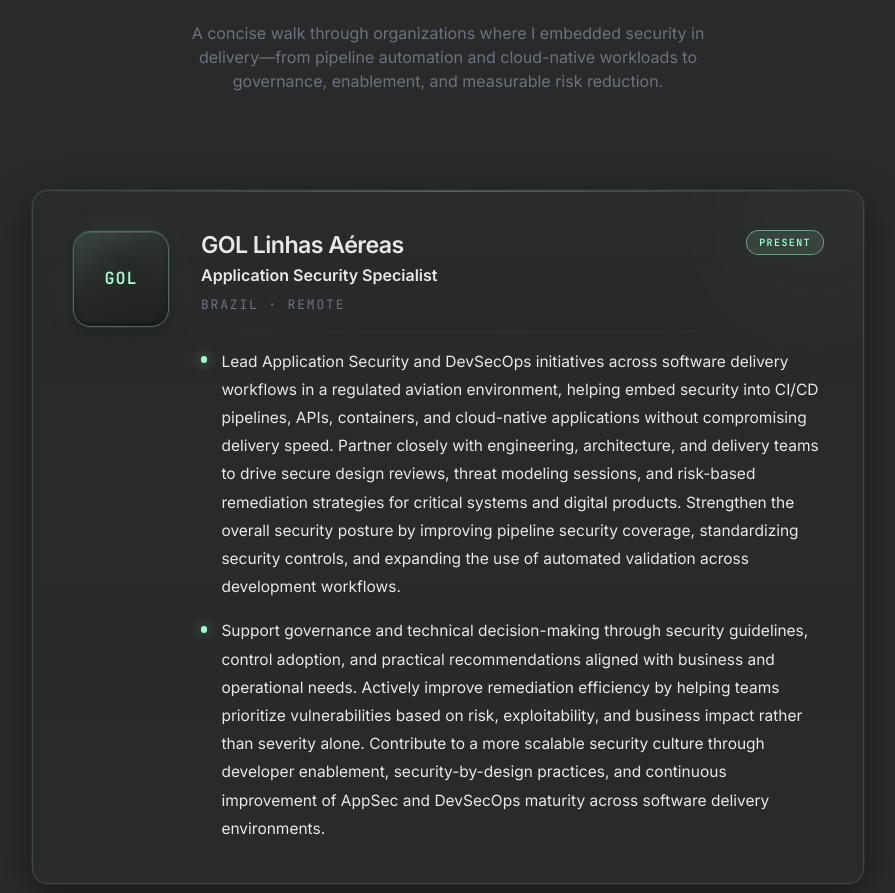
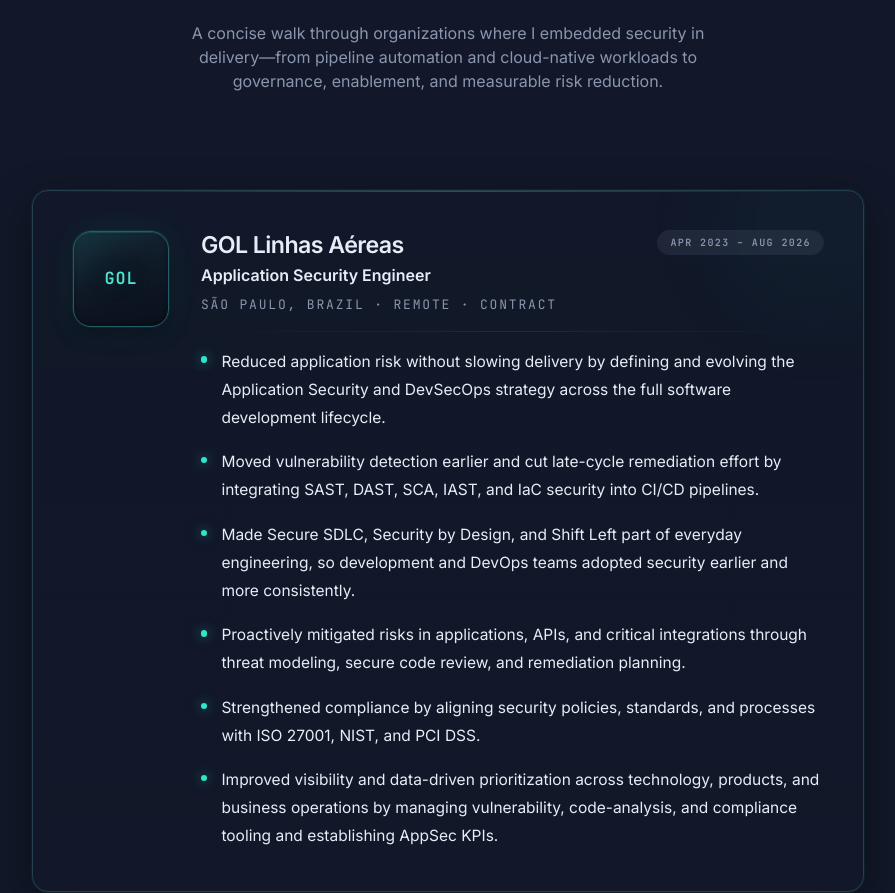
Before and after one commit to lucashgrifoni/lucashgrifoni, an Astro site: page / in a window 1280 px wide. Shown: the part 1907-2800 px from the top of the page, without its empty margins (192-1087 px from the left). Built offline with nearby package versions, Linux system fonts and the light colour scheme; Astro itself is replaced by a stand-in of ours; animation ran at ten frames a second.

Commit message:
feat: new color palette and experiences mirrored from LinkedIn
- Palette: deep navy background, teal accent (#2ee6c9), violet secondary (#9d7bff)
- Experiences now match LinkedIn (roles, periods, locations); descriptions lead with impact

```diff
--- a/src/data/experiences.ts
+++ b/src/data/experiences.ts
@@ -7,6 +7,7 @@ export interface Experience {
   location: string;
   arrangement: string;
   status: ExperienceStatus;
+  /** Period as shown on LinkedIn, e.g. "Apr 2023 – Aug 2026". */
   statusLabel: string;
   /** Add PNG under public/ (e.g. assets/experience-logos/gol.png) when available */
   logoSrc?: string;
@@ -14,117 +15,113 @@ export interface Experience {
   paragraphs: string[];
 }
 
+// Mirrors the Experience section on LinkedIn (company, role, period, location, employment type).
+// Descriptions lead with impact and use only facts stated there.
 export const experiences: Experience[] = [
   {
     id: 'gol',
     company: 'GOL Linhas Aéreas',
-    role: 'Application Security Specialist',
-    location: 'Brazil',
-    arrangement: 'Remote',
-    status: 'present',
-    statusLabel: 'Present',
+    role: 'Application Security Engineer',
+    location: 'São Paulo, Brazil',
+    arrangement: 'Remote · Contract',
+    status: 'past',
+    statusLabel: 'Apr 2023 – Aug 2026',
     logoAbbr: 'GOL',
     paragraphs: [
-      'Lead Application Security and DevSecOps initiatives across software delivery workflows in a regulated aviation environment, helping embed security into CI/CD pipelines, APIs, containers, and cloud-native applications without compromising delivery speed. Partner closely with engineering, architecture, and delivery teams to drive secure design reviews, threat modeling sessions, and risk-based remediation strategies for critical systems and digital products. Strengthen the overall security posture by improving pipeline security coverage, standardizing security controls, and expanding the use of automated validation across development workflows.',
-      'Support governance and technical decision-making through security guidelines, control adoption, and practical recommendations aligned with business and operational needs. Actively improve remediation efficiency by helping teams prioritize vulnerabilities based on risk, exploitability, and business impact rather than severity alone. Contribute to a more scalable security culture through developer enablement, security-by-design practices, and continuous improvement of AppSec and DevSecOps maturity across software delivery environments.',
-    ],
-  },
-  {
-    id: 'b3-digitas',
-    company: 'B3 Digitas',
-    role: 'DevSecOps Engineer',
-    location: 'Brazil',
-    arrangement: 'Remote',
-    status: 'past',
-    statusLabel: 'Past role',
-    logoAbbr: 'B3',
-    paragraphs: [
-      'Led DevSecOps and security engineering initiatives for digital financial products in highly regulated, fast-moving, and innovation-driven environments. Embedded security controls into CI/CD workflows, infrastructure pipelines, and application delivery processes through automation, secure development practices, and control orchestration. Worked across cloud, APIs, containers, and delivery architecture to improve resilience, reduce operational security gaps, and strengthen engineering confidence in secure releases.',
-      'Supported teams in adopting more mature DevSecOps patterns by integrating validation gates, secure configuration practices, and pipeline-focused security checks into day-to-day delivery. Partnered with technical stakeholders to align security initiatives with product velocity, compliance expectations, and platform reliability goals. Helped build a stronger security foundation by turning security into an operational enabler rather than a late-stage blocker.',
-    ],
-  },
-  {
-    id: 'ignit',
-    company: 'Ignít',
-    role: 'Application Security Specialist',
-    location: 'Europe',
-    arrangement: 'Remote',
-    status: 'past',
-    statusLabel: 'Past role',
-    logoAbbr: 'IG',
-    paragraphs: [
-      'Designed and strengthened Application Security and DevSecOps practices across the software lifecycle in distributed engineering environments with cross-functional and remote collaboration. Conducted threat modeling, secure code reviews, and offensive and defensive validations for web, mobile, and API applications, helping identify design weaknesses and implementation risks earlier in the lifecycle. Supported the evolution of secure development maturity by combining technical assessments with governance, measurement, enablement, and compliance-aligned improvements.',
-      'Worked closely with engineering teams to make security practices more practical, repeatable, and better integrated into delivery routines. Helped teams improve remediation quality and decision-making through clearer prioritization, better technical guidance, and stronger alignment between security and delivery outcomes. Contributed to the development of a more measurable and sustainable AppSec posture across products and engineering workflows.',
-    ],
-  },
-  {
-    id: 'algar',
-    company: 'Algar Telecom',
-    role: 'Application Security Specialist',
-    location: 'Brazil',
-    arrangement: 'Remote',
-    status: 'past',
-    statusLabel: 'Past role',
-    logoAbbr: 'AL',
-    paragraphs: [
-      'Led Application Security strategy and implementation across development, architecture, and operations teams in a large-scale telecommunications environment with broad technical complexity and delivery demands. Integrated SAST, DAST, SCA, and IAST into CI/CD workflows while promoting Security by Design and Shift Left practices across software development and solution architecture discussions. Worked to improve engineering maturity by defining standards, supporting control adoption, and guiding teams on how to build and operate applications more securely from the start.',
-      'Partnered with technical teams to reduce application risk, increase security visibility, and make vulnerability management more actionable and sustainable. Supported secure delivery by bringing security reviews, tooling, and governance closer to engineering execution. Helped establish stronger foundations for continuous security adoption across multiple teams and delivery streams.',
+      'Reduced application risk without slowing delivery by defining and evolving the Application Security and DevSecOps strategy across the full software development lifecycle.',
+      'Moved vulnerability detection earlier and cut late-cycle remediation effort by integrating SAST, DAST, SCA, IAST, and IaC security into CI/CD pipelines.',
+      'Made Secure SDLC, Security by Design, and Shift Left part of everyday engineering, so development and DevOps teams adopted security earlier and more consistently.',
+      'Proactively mitigated risks in applications, APIs, and critical integrations through threat modeling, secure code review, and remediation planning.',
+      'Strengthened compliance by aligning security policies, standards, and processes with ISO 27001, NIST, and PCI DSS.',
+      'Improved visibility and data-driven prioritization across technology, products, and business operations by managing vulnerability, code-analysis, and compliance tooling and establishing AppSec KPIs.',
     ],
   },
   {
     id: 'trademaster',
     company: 'Trademaster',
-    role: 'Application Security Engineer',
-    location: 'Brazil',
-    arrangement: 'Remote',
+    role: 'Application Security Specialist',
+    location: 'São Paulo, Brazil',
+    arrangement: 'Remote · Full-time',
     status: 'past',
-    statusLabel: 'Past role',
+    statusLabel: 'Nov 2022 – Mar 2023',
     logoAbbr: 'TM',
     paragraphs: [
-      'Advanced secure software development practices and application security improvements across product delivery environments, helping teams strengthen security posture without introducing unnecessary delivery friction. Improved pipeline validation, secure coding practices, and risk mitigation initiatives across engineering workflows by bringing more consistency to how security controls were applied and monitored. Worked closely with development teams to encourage more secure delivery patterns through technical guidance, control implementation, and practical security recommendations.',
-      'Supported the maturation of AppSec routines by helping teams identify weaknesses earlier and respond more effectively to remediation needs. Contributed to a more structured security approach across the lifecycle, balancing implementation quality, speed, and risk reduction. Helped reinforce the idea of security as part of product engineering rather than a separate afterthought.',
+      'Strengthened protection of critical applications, products, and business assets by maturing Application Security practices across the SDLC.',
+      'Made vulnerability identification and remediation more efficient through SAST, DAST, SCA, and IaC assessments.',
+      'Increased the consistency and maturity of security controls by applying OWASP, NIST, OpenSAMM, and ISO 27001 with multidisciplinary teams.',
+      'Expanded shared ownership of secure development by helping drive Security Champions, Security by Design, and DevSecOps initiatives.',
+      'Drove continuous risk reduction by leading vulnerability management, defining metrics, and tracking remediation progress.',
+      'Turned Application Security and pentest findings into actionable remediation plans through technical and executive reports.',
     ],
   },
   {
     id: 'avanade',
     company: 'Avanade',
-    role: 'Senior Application Security Engineer',
-    location: 'Brazil',
-    arrangement: 'Remote',
+    role: 'Senior Application Security Consultant',
+    location: 'São Paulo, Brazil',
+    arrangement: 'Remote · Full-time',
     status: 'past',
-    statusLabel: 'Past role',
+    statusLabel: 'Oct 2021 – Sep 2022',
     logoAbbr: 'AV',
     paragraphs: [
-      'Led secure development and application security initiatives across enterprise environments, partnering with engineering teams throughout different delivery phases to improve software resilience and reduce exposure. Conducted security reviews, application validation activities, and risk-oriented assessments to help identify weaknesses in design, implementation, and operational security controls. Worked with technical teams to improve the security quality of applications through practical guidance, engineering-focused recommendations, and stronger alignment between security expectations and development execution.',
-      'Supported governance and delivery improvements by helping standardize security practices and make remediation efforts more effective and scalable. Acted as a bridge between technical security requirements and real-world software delivery constraints. Helped strengthen enterprise security posture through a combination of technical depth, delivery awareness, and continuous improvement initiatives.',
+      'Enabled a practical, scalable, and business-aligned adoption of Application Security by integrating security into projects across every delivery phase.',
+      'Supported safer technical decisions from the earliest stages through architecture reviews, risk analysis, threat modeling, and security requirements grounded in business rules.',
+      'Improved application resilience by uncovering weaknesses with code review, SAST, SCA, DAST, and Web, Mobile, and API testing.',
+      'Turned findings into feasible fixes by bridging security and engineering, from prioritization to resolution within delivery constraints.',
+      'Helped reduce recurring vulnerabilities through secure coding training and awareness sessions.',
+      'Translated ISO 27001, PCI DSS, and LGPD expectations into actionable security practices.',
     ],
   },
   {
     id: 'kpmg',
     company: 'KPMG',
-    role: 'Mid-Level Cybersecurity Consultant',
-    location: 'Brazil',
-    arrangement: 'Remote',
+    role: 'Mid-level Cyber Security Consultant',
+    location: 'São Paulo, Brazil',
+    arrangement: 'Remote · Full-time',
     status: 'past',
-    statusLabel: 'Past role',
+    statusLabel: 'Jun 2021 – Oct 2021',
     logoAbbr: 'KP',
     paragraphs: [
-      'Delivered cybersecurity assessments focused on governance, risk, compliance, and technical security controls across different client environments and business contexts. Partnered with both technical and business teams to evaluate security posture, identify process and control gaps, and improve alignment between risk findings and remediation priorities. Translated assessment results into structured improvement plans, helping organizations move from point-in-time findings to more sustainable risk reduction actions.',
-      'Contributed to security maturity improvements by connecting technical observations with governance expectations, compliance frameworks, and operational realities. Supported clients in understanding not only what the risks were, but also how to address them in a more organized and business-aware way. Strengthened consulting and analytical capabilities through exposure to diverse environments, stakeholder profiles, and security challenges.',
+      'Gave clients a clear view of their security posture by identifying vulnerabilities, analyzing risk, and recommending improvements aligned with compliance and business priorities.',
+      'Delivered Web, Mobile, and API pentests alongside SAST, DAST, and SCA, with actionable remediation guidance.',
+      'Contributed to measurable risk reduction by guiding teams through remediation and tracking vulnerabilities to closure.',
+      'Equipped technical and leadership audiences to act through reports with risk prioritization and business impact analysis.',
+      'Kept multiple consulting engagements on time and in scope while raising assessment quality with OWASP, NIST, PTES, and MITRE.',
+      'Helped clients adopt more secure delivery through Application Security, DevSecOps, and CI/CD security initiatives.',
+    ],
+  },
+  {
+    id: 'cysource',
+    company: 'CySource',
+    role: 'Cyber Security Monitor',
+    location: 'Israel',
+    arrangement: 'Remote · Part-time',
+    status: 'past',
+    statusLabel: 'Dec 2020 – Aug 2021',
+    logoAbbr: 'CS',
+    paragraphs: [
+      'Accelerated hands-on learning in Web Application Hacking, Infrastructure Hacking, and Malware Analysis by supporting students through practical labs.',
+      'Built safe, realistic lab environments with virtual networks, VMs, and sandboxes for offensive and defensive practice.',
+      'Guided learners through SQL injection, XSS, CSRF, enumeration, and exploitation while reinforcing responsible use of offensive knowledge.',
+      'Improved course quality and engagement by developing training materials and challenges and refining content with instructors.',
+      'Helped students grow in pentesting, vulnerability analysis, and incident investigation through mentoring and continuous feedback.',
     ],
   },
   {
     id: 'mosyle',
     company: 'Mosyle',
     role: 'Security Researcher I',
-    location: 'Brazil',
-    arrangement: 'Remote',
+    location: 'Winter Park, Florida, United States',
+    arrangement: 'Remote · Full-time',
     status: 'past',
-    statusLabel: 'Past role',
+    statusLabel: 'Mar 2021 – Jun 2021',
     logoAbbr: 'MY',
     paragraphs: [
-      'Contributed to security research, technical analysis, and malware-focused investigations across Apple ecosystems, with emphasis on understanding behaviors, patterns, and technical security implications in MacOS and iOS-related contexts. Supported vulnerability analysis and broader technical research activities, helping strengthen the foundation of security assessment, reverse-engineering thinking, and investigative methodology. Worked on analytical activities that improved internal understanding of threats, system behavior, and defensive opportunities.',
-      'Strengthened internal security knowledge through structured technical investigation, research support, and security-oriented analysis across specialized environments. Built stronger fundamentals in research-driven security work by combining curiosity, technical depth, and analytical discipline. This role helped shape a more investigative and detail-oriented approach that continued to influence later work in Application Security and DevSecOps.',
+      'Improved visibility into risks affecting Apple ecosystems by researching vulnerabilities, emerging threats, and malicious behavior on macOS and iOS.',
+      'Deepened understanding of malware behavior and evasion techniques through reverse engineering with IDA, Ghidra, radare2, and sandboxes.',
+      'Supported faster detection and response by identifying IoCs, attack patterns, and suspicious behaviors.',
+      'Enabled precise malware analysis without production impact by building controlled lab environments.',
+      'Reinforced the security posture by proposing defensive improvements with development and security teams and sharing research on threat trends and mitigations.',
     ],
   },
 ];
--- a/src/layouts/BaseLayout.astro
+++ b/src/layouts/BaseLayout.astro
@@ -18,7 +18,7 @@ const {
   <head>
     <meta charset="UTF-8" />
     <meta name="viewport" content="width=device-width, initial-scale=1" />
-    <meta name="theme-color" content="#1e1e1e" />
+    <meta name="theme-color" content="#0a0e1a" />
     <meta name="description" content={description} />
     <link rel="icon" type="image/svg+xml" href={withBase('favicon.svg')} />
     <meta name="generator" content={Astro.generator} />
--- a/src/styles/global.css
+++ b/src/styles/global.css
@@ -4,18 +4,19 @@
 
 /* —— Design tokens (paleta oficial + derivações) —— */
 :root {
-  --color-bg: #1e1e1e;
-  --color-accent: #99ffcc;
-  --color-text: #e8e8e8;
-  --color-muted: #6b7280;
-  --color-surface: #2a2a2a;
-  --color-border: #333333;
-  --color-footer-bg: #111111;
-  --color-cta-on-accent: #1e1e1e;
-  --color-nav-scrolled-bg: rgba(22, 24, 28, 0.82);
+  --color-bg: #0a0e1a;
+  --color-accent: #2ee6c9;
+  --color-accent-2: #9d7bff;
+  --color-text: #e6edf7;
+  --color-muted: #8a96ad;
+  --color-surface: #121829;
+  --color-border: #1f2a40;
+  --color-footer-bg: #070a13;
+  --color-cta-on-accent: #0a0e1a;
+  --color-nav-scrolled-bg: rgba(10, 14, 26, 0.82);
   --color-accent-soft: color-mix(in srgb, var(--color-accent) 14%, transparent);
   --color-accent-muted: color-mix(in srgb, var(--color-accent) 45%, var(--color-bg));
-  --color-surface-glass: rgba(42, 42, 42, 0.55);
+  --color-surface-glass: rgba(18, 24, 41, 0.55);
   --color-border-glow: color-mix(in srgb, var(--color-accent) 22%, var(--color-border));
   --radius-sm: 8px;
   --radius-md: 12px;
@@ -197,9 +198,9 @@ body {
   font-size: 0.9375rem;
   letter-spacing: 0.02em;
   border-radius: var(--radius-sm);
-  border: 1px solid color-mix(in srgb, var(--color-accent) 55%, var(--color-border));
-  color: var(--color-accent);
-  background: color-mix(in srgb, var(--color-accent) 6%, transparent);
+  border: 1px solid color-mix(in srgb, var(--color-accent-2) 55%, var(--color-border));
+  color: var(--color-accent-2);
+  background: color-mix(in srgb, var(--color-accent-2) 6%, transparent);
   transition:
     background var(--transition-fast),
     border-color var(--transition-fast),
@@ -208,10 +209,10 @@ body {
 }
 
 .btn-secondary:hover {
-  background: color-mix(in srgb, var(--color-accent) 14%, transparent);
-  border-color: color-mix(in srgb, var(--color-accent) 75%, var(--color-border));
+  background: color-mix(in srgb, var(--color-accent-2) 14%, transparent);
+  border-color: color-mix(in srgb, var(--color-accent-2) 75%, var(--color-border));
   transform: translateY(-1px);
-  box-shadow: 0 4px 20px color-mix(in srgb, var(--color-accent) 12%, transparent);
+  box-shadow: 0 4px 20px color-mix(in srgb, var(--color-accent-2) 12%, transparent);
 }
 
 .btn-secondary:active {
```
